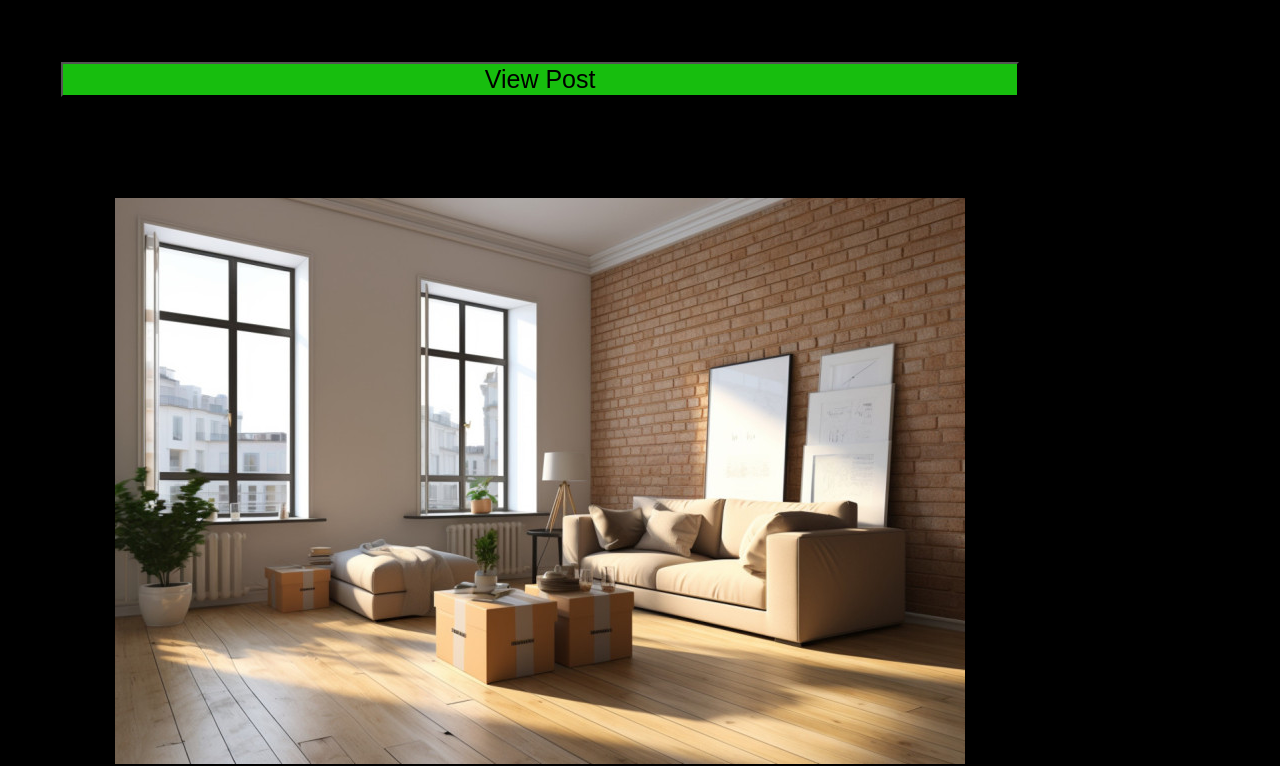
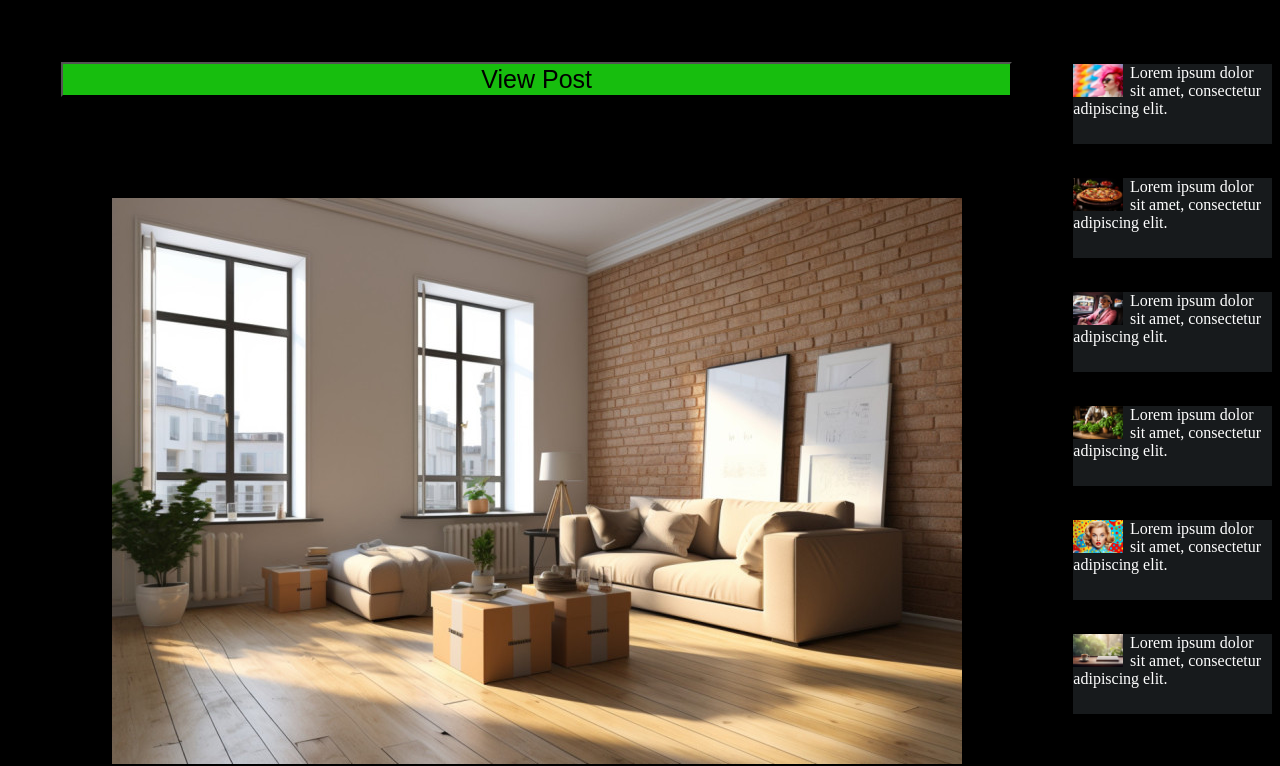
Before and after one commit to RubinoD1/Meowster, a plain HTML site: page index.html in a window 1280 px wide. Shown: the part 907-1673 px from the top of the page. Drawn offline with nearby package versions, Linux system fonts and the light colour scheme.

Commit message:
latest articles section added to side nav

```diff
--- a/assets/css/style.css
+++ b/assets/css/style.css
@@ -96,7 +96,6 @@ header{
     background-color: #faebd7;
     color: black;
 }
-
 
 /* main */
 #main-parent {
@@ -233,6 +232,30 @@ main article {
     font-weight: bold;
 }
 
+/* latest articles */
+#latest-articles {
+    margin-top: 40px;
+}
+
+#latest-articles h3 {
+    text-align: center;
+}
+
+.latest-articles-image {
+    width: 24.99999%;
+    float:left;
+    margin-right: 7px;
+}
+
+.latest-article {
+    padding-bottom: 10px;
+    background-color: rgba(46, 52, 57, 0.5);
+}
+/* check color repeat with footer nav links */
+.latest-articles-text:hover {
+   color: #e28a2b;
+}
+
 
 /* footer */
 footer {
--- a/index.html
+++ b/index.html
@@ -131,7 +131,62 @@
                <button>Sign in</button>
              </section>
              <!-- latest articles -->
-
+             <section id="latest-articles">
+                <h3>LATEST ARTICLES</h3>
+                <div class="latest-article">
+                    <img src="./assets/images/latest articles/latest article 1.jpg" alt="" class="latest-articles-image">
+                    <a href="#">
+                        <p class="latest-articles-text">
+                            Lorem ipsum dolor sit amet, consectetur adipiscing elit.
+                        </p>
+                    </a>
+                </div>
+                <br>
+                <div class="latest-article">
+                    <img src="./assets/images/latest articles/latest article 2.jpeg" alt="" class="latest-articles-image">
+                    <a href="#">
+                        <p class="latest-articles-text">
+                            Lorem ipsum dolor sit amet, consectetur adipiscing elit.
+                        </p>
+                    </a>
+                </div>
+                <br>
+                <div class="latest-article">
+                    <img src="./assets/images/latest articles/latest article 3.jpg" alt="" class="latest-articles-image">
+                    <a href="#">
+                        <p class="latest-articles-text">
+                            Lorem ipsum dolor sit amet, consectetur adipiscing elit.
+                        </p>
+                    </a>
+                </div>
+                <br>
+                <div class="latest-article">
+                    <img src="./assets/images/latest articles/latest article 4.jpg" alt="" class="latest-articles-image">
+                    <a href="#">
+                        <p class="latest-articles-text">
+                            Lorem ipsum dolor sit amet, consectetur adipiscing elit.
+                        </p>
+                    </a>
+                </div>
+                <br>
+                <div class="latest-article">
+                    <img src="./assets/images/latest articles/latest article 5.jpg" alt="" class="latest-articles-image">
+                    <a href="#">
+                        <p class="latest-articles-text">
+                            Lorem ipsum dolor sit amet, consectetur adipiscing elit.
+                        </p>
+                    </a>
+                </div>
+                <br>
+                <div class="latest-article">
+                    <img src="./assets/images/latest articles/latest article 6.jpg" alt="" class="latest-articles-image">
+                    <a href="#">
+                        <p class="latest-articles-text">
+                            Lorem ipsum dolor sit amet, consectetur adipiscing elit.
+                        </p>
+                    </a>
+                </div>
+             </section>
         </side>
     </main>
 
```
Also changed, not shown: assets/images/latest articles/latest article 1.jpg (added), assets/images/latest articles/latest article 2.jpeg (added), assets/images/latest articles/latest article 3.jpg (added), assets/images/latest articles/latest article 4.jpg (added), assets/images/latest articles/latest article 5.jpg (added), assets/images/latest articles/latest article 6.jpg (added).
